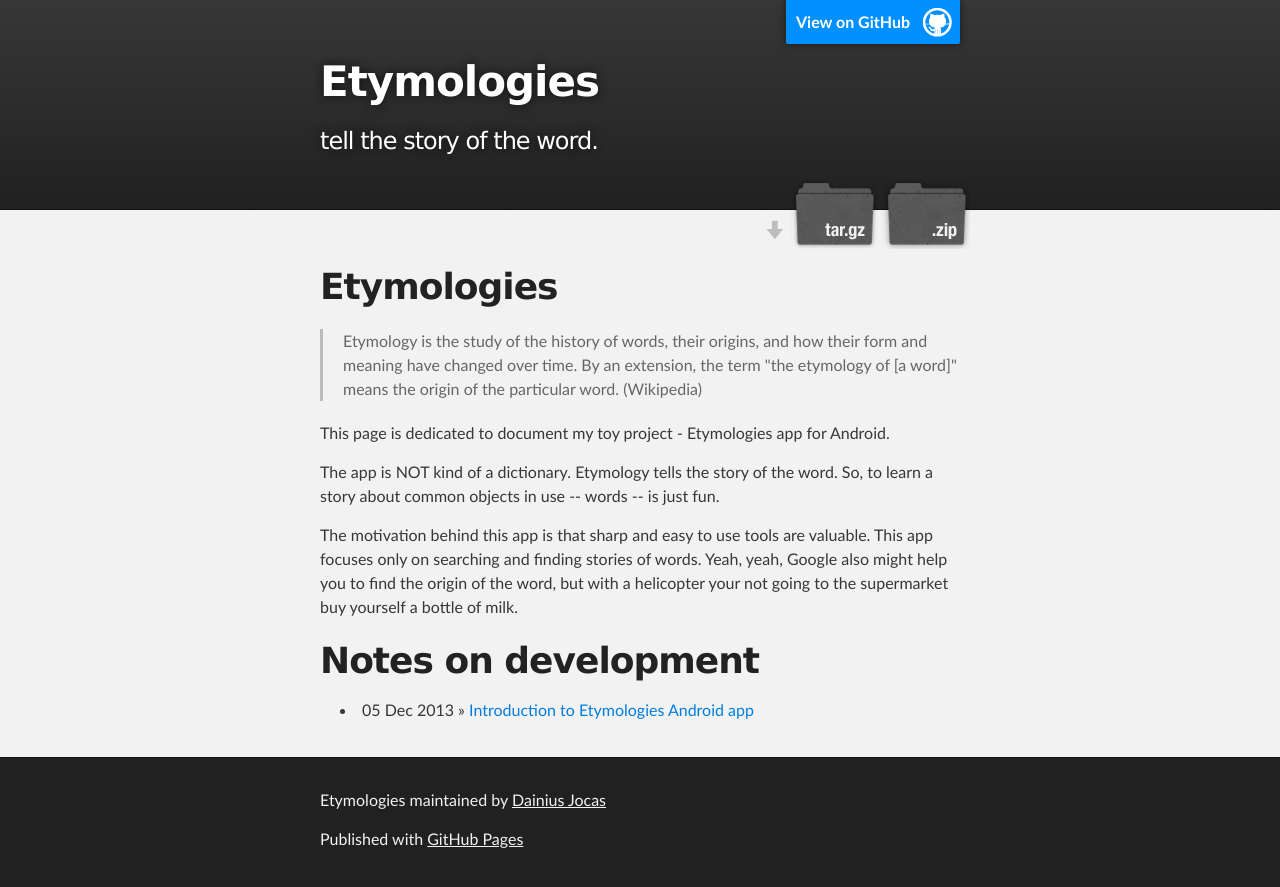
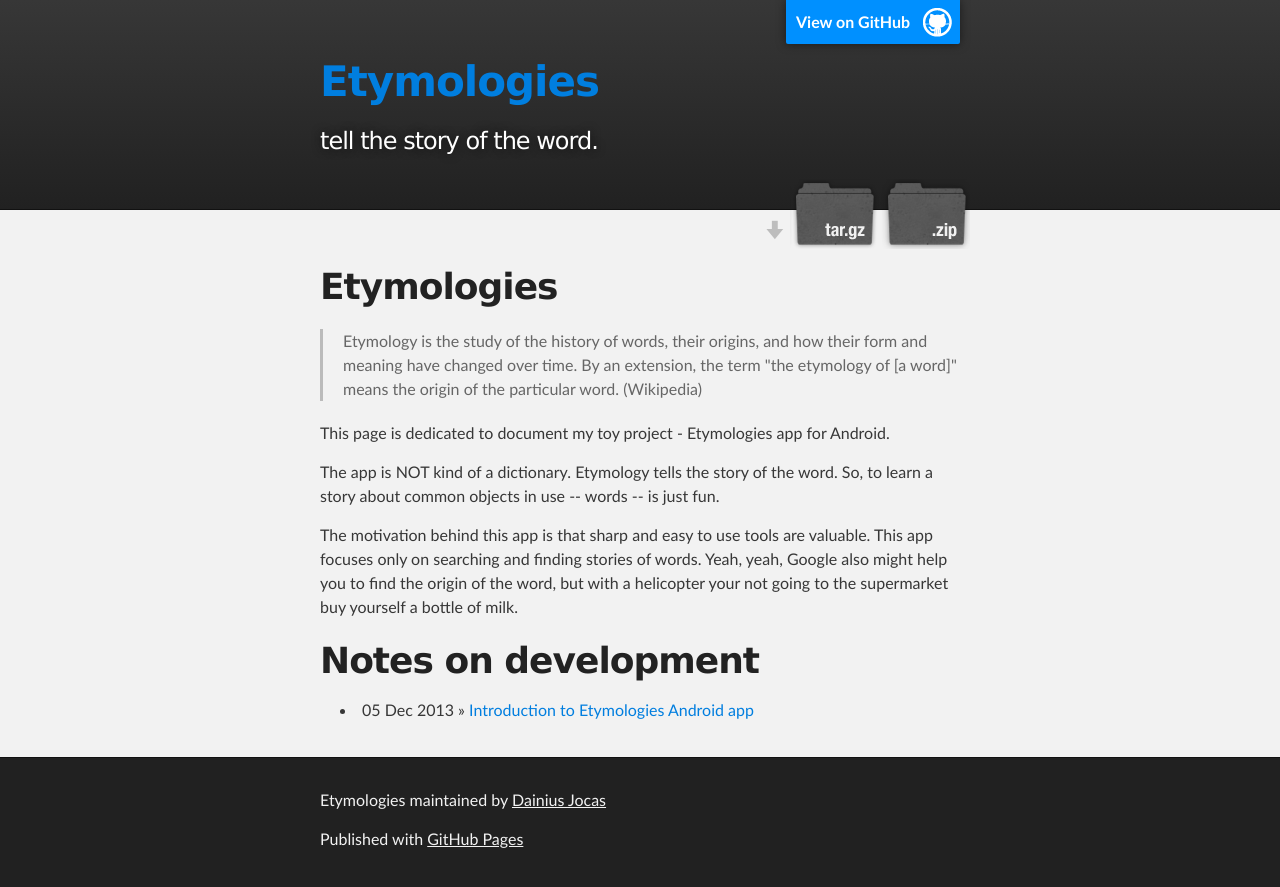
Before and after one commit to dainiusjocas/Etymologies, a Jekyll site: the page built from index.html, in a window 1280 px wide. Shown: the top 887 px of the page. Built offline with Jekyll 4.4.1, drawn with Linux system fonts in a browser that asks for light colours; Markdown is read by kramdown in place of the engine named in the settings.

Commit message:
fixed links to the content

```diff
--- a/_layouts/default.html
+++ b/_layouts/default.html
@@ -18,14 +18,14 @@
           <!-- HEADER -->
     <div id="header_wrap" class="outer">
         <header class="inner">
-          <a id="forkme_banner" href="{{repository_url}}">View on GitHub</a>
+          <a id="forkme_banner" href="https://github.com/dainiusjocas/Etymologies">View on GitHub</a>
 
-          <h1 id="project_title">{{ site.name }}</h1>
+          <h1 id="project_title"><a href="http://dainiusjocas.github.io/Etymologies/">{{ site.name }}</a></h1>
           <h2 id="project_tagline">tell the story of the word.</h2>
 
           <section id="downloads">
-            <a class="zip_download_link" href="#">Download this project as a .zip file</a>
-            <a class="tar_download_link" href="#">Download this project as a tar.gz file</a>
+            <a class="zip_download_link" href="https://github.com/dainiusjocas/Etymologies/zipball/master">Download this project as a .zip file</a>
+            <a class="tar_download_link" href="https://github.com/dainiusjocas/Etymologies/tarball/master">Download this project as a tar.gz file</a>
           </section>
         </header>
     </div>
```
